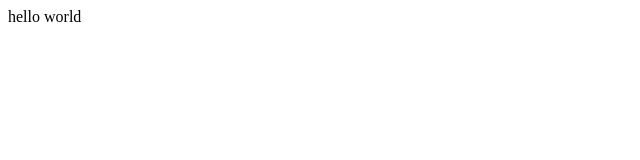
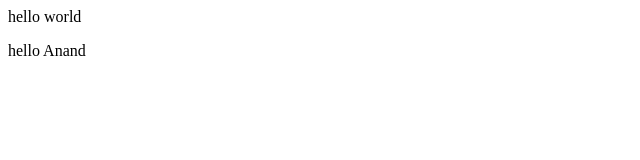
Before and after one commit to smotkulwar/practice, a plain HTML site: page index.html in a window 1280 px wide. Shown: the full height of the page, 0-640 px from the left. Drawn offline with Linux system fonts and the light colour scheme.

Commit message:
para changed

```diff
--- a/index.html
+++ b/index.html
@@ -1 +1,2 @@
 <p> hello world</p>
+<p> hello Anand</p>
```
